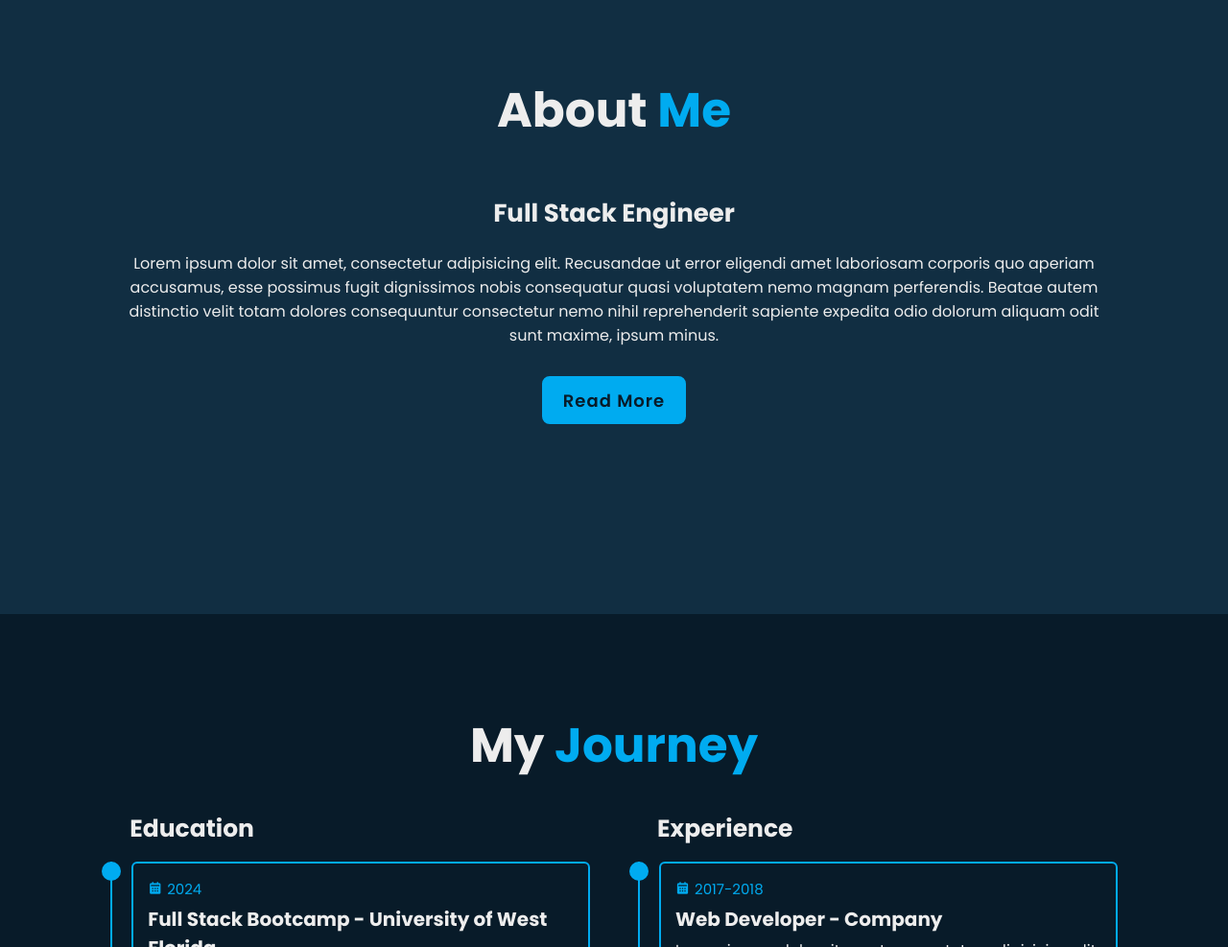
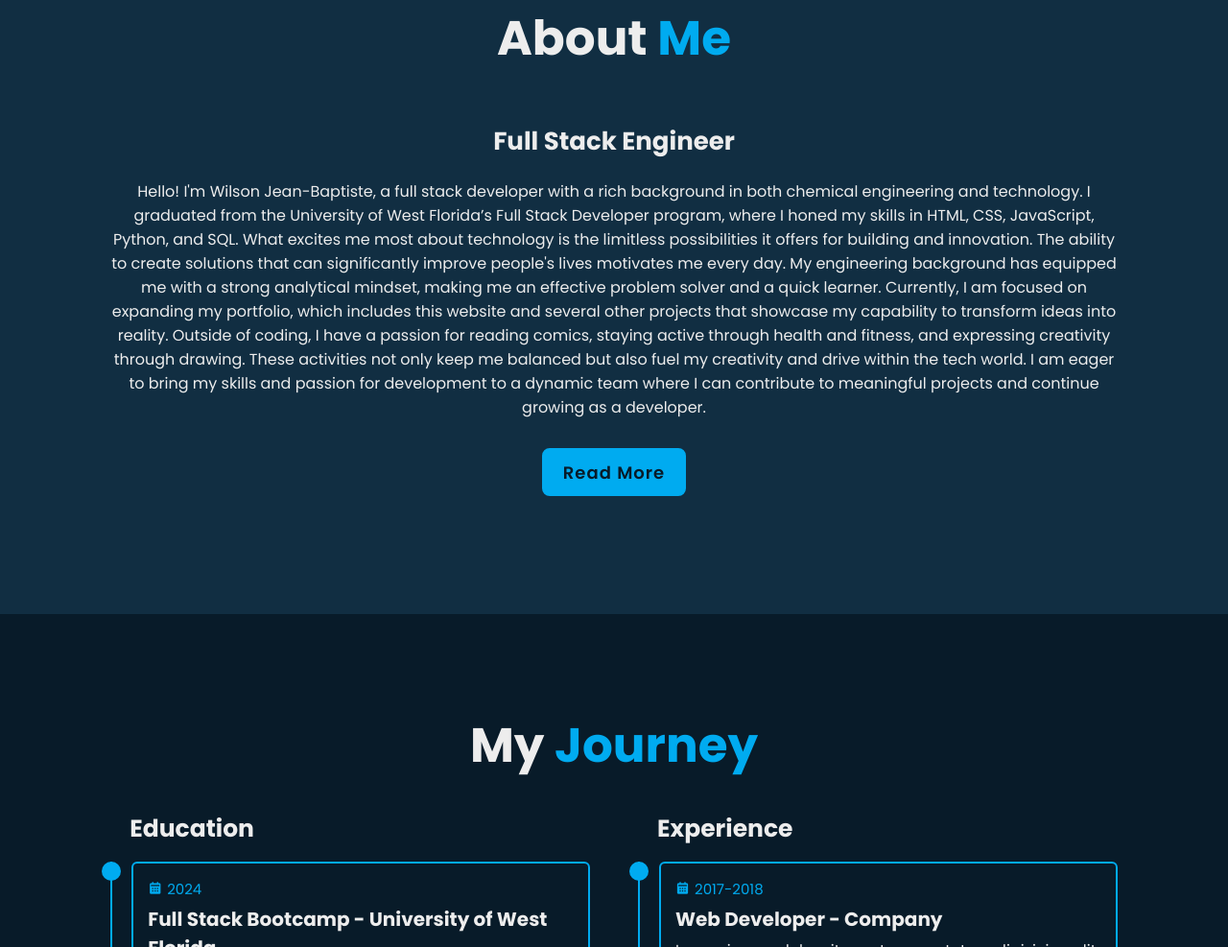
Before and after one commit to wilsonthebaptiste/Personal-Portfolio-2, a plain HTML site: page index.html in a window 1280 px wide. Shown: the part 960-1947 px from the top of the page at 96% size. Drawn offline with nearby package versions, Linux system fonts and the light colour scheme; a web font is replaced by a local one.

Commit message:
Added content to about me section

```diff
--- a/index.html
+++ b/index.html
@@ -59,7 +59,15 @@
 
     <div class="about-content">
         <h3>Full Stack Engineer </h3>
-        <p>Lorem ipsum dolor sit amet, consectetur adipisicing elit. Recusandae ut error eligendi amet laboriosam corporis quo aperiam accusamus, esse possimus fugit dignissimos nobis consequatur quasi voluptatem nemo magnam perferendis. Beatae autem distinctio velit totam dolores consequuntur consectetur nemo nihil reprehenderit sapiente expedita odio dolorum aliquam odit sunt maxime, ipsum minus.</p> <!--This paragraph needs to be written from the person you're trying to sell to-->
+        <p>Hello! I'm Wilson Jean-Baptiste, a full stack developer with a rich background in both chemical engineering and technology. I graduated from the University of West Florida’s Full Stack Developer program, where I honed my skills in HTML, CSS, JavaScript, Python, and SQL.
+
+            What excites me most about technology is the limitless possibilities it offers for building and innovation. The ability to create solutions that can significantly improve people's lives motivates me every day. My engineering background has equipped me with a strong analytical mindset, making me an effective problem solver and a quick learner.
+
+            Currently, I am focused on expanding my portfolio, which includes this website and several other projects that showcase my capability to transform ideas into reality.
+
+            Outside of coding, I have a passion for reading comics, staying active through health and fitness, and expressing creativity through drawing. These activities not only keep me balanced but also fuel my creativity and drive within the tech world.
+
+            I am eager to bring my skills and passion for development to a dynamic team where I can contribute to meaningful projects and continue growing as a developer.</p>
 
         <div class="btn-box btns">
             <a href="Resume\Wilson Jean Baptiste Resume CS.pdf" download class="btn">Read More</a>
```
